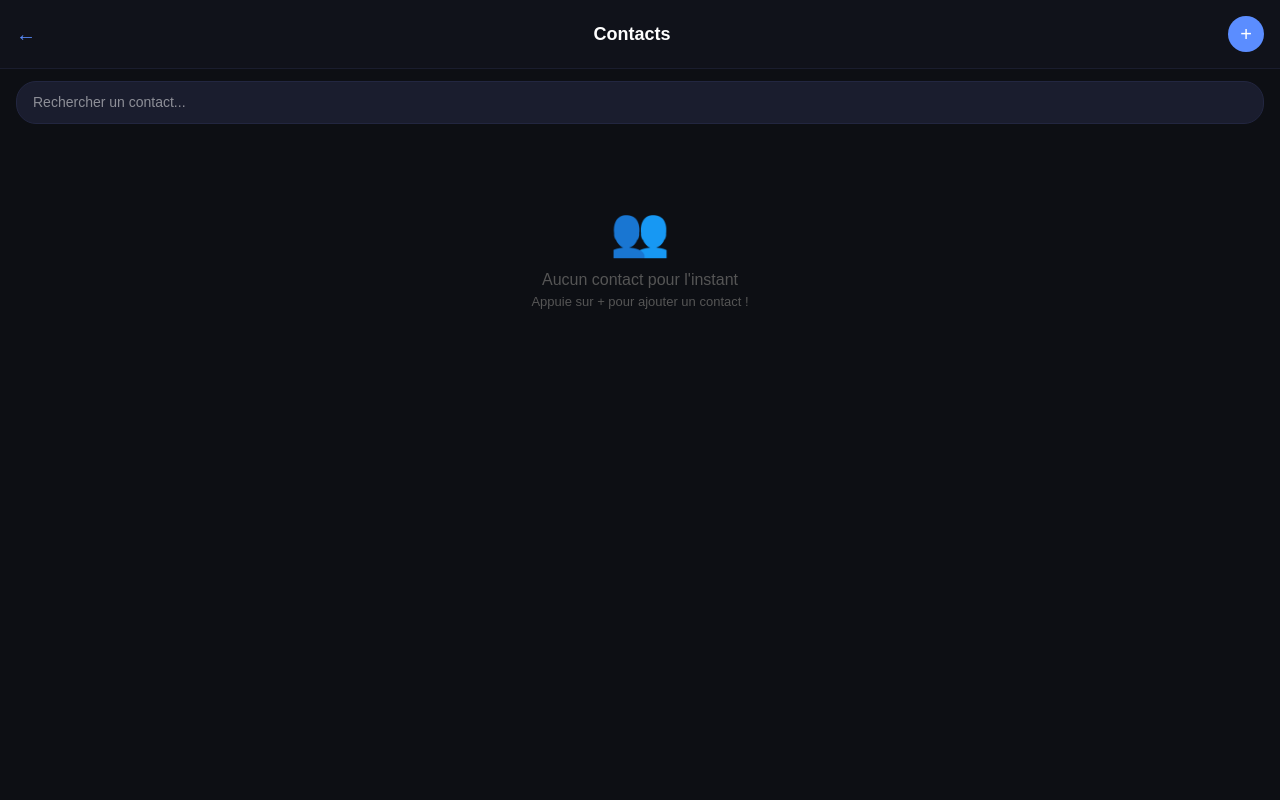
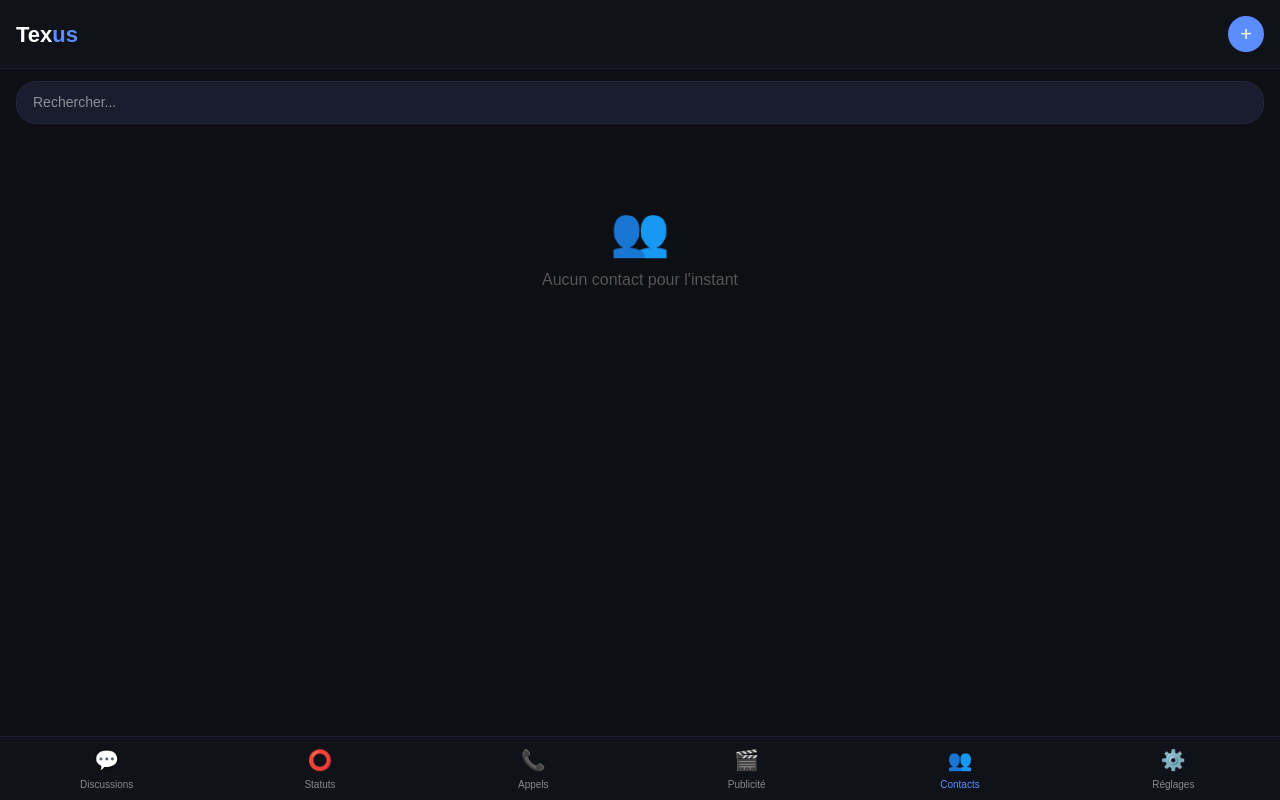
Before and after one commit to mathieulerichard208-dev/Texus, a Next.js app: page /contacts in a window 1280 px wide. Built offline with nearby package versions, Linux system fonts and the light colour scheme.

Commit message:
add BottomNav to contacts

```diff
--- a/app/contacts/page.tsx
+++ b/app/contacts/page.tsx
@@ -1,6 +1,7 @@
 'use client'
 import { useState, useEffect } from 'react'
 import { useRouter } from 'next/navigation'
+import BottomNav from '../components/BottomNav'
 
 export default function ContactsPage() {
   const router = useRouter()
@@ -17,13 +18,7 @@ export default function ContactsPage() {
 
   function addContact() {
     if (!newName.trim() || !newPhone.trim()) return
-    const contact = {
-      id: Date.now(),
-      name: newName,
-      phone: newPhone,
-      avatar: null,
-      online: false,
-    }
+    const contact = { id: Date.now(), name: newName, phone: newPhone }
     const updated = [...contacts, contact]
     setContacts(updated)
     localStorage.setItem('texus_contacts', JSON.stringify(updated))
@@ -33,60 +28,38 @@ export default function ContactsPage() {
   }
 
   const filtered = contacts.filter(c =>
-    c.name.toLowerCase().includes(search.toLowerCase()) ||
-    c.phone.includes(search)
+    c.name.toLowerCase().includes(search.toLowerCase()) || c.phone.includes(search)
   )
 
   return (
-    <main style={{minHeight:'100vh',background:'#0d0f14',fontFamily:'sans-serif'}}>
-      <div style={{background:'#10121a',padding:'16px',borderBottom:'1px solid #1a1d2e',display:'flex',alignItems:'center',justifyContent:'space-between',position:'sticky',top:0}}>
-        <button onClick={() => router.push('/discussions')} style={{background:'none',border:'none',color:'#5b8dff',fontSize:'20px',cursor:'pointer'}}>←</button>
-        <div style={{fontSize:'18px',fontWeight:700,color:'#fff'}}>Contacts</div>
+    <main style={{height:'100vh',background:'#0d0f14',display:'flex',flexDirection:'column',fontFamily:'sans-serif',overflow:'hidden'}}>
+      <div style={{background:'#10121a',padding:'16px',borderBottom:'1px solid #1a1d2e',display:'flex',alignItems:'center',justifyContent:'space-between',flexShrink:0}}>
+        <div style={{fontSize:'22px',fontWeight:700,color:'#fff'}}>Tex<span style={{color:'#5b8dff'}}>us</span></div>
         <button onClick={() => setShowAdd(!showAdd)} style={{background:'#5b8dff',color:'#fff',border:'none',borderRadius:'50%',width:'36px',height:'36px',fontSize:'20px',cursor:'pointer'}}>+</button>
       </div>
 
       {showAdd && (
-        <div style={{background:'#10121a',padding:'16px',borderBottom:'1px solid #1a1d2e'}}>
-          <input
-            value={newName}
-            onChange={e => setNewName(e.target.value)}
-            placeholder="Nom du contact"
-            style={{width:'100%',background:'#1a1d2e',border:'1px solid #222640',borderRadius:'10px',padding:'12px',color:'#fff',fontSize:'14px',boxSizing:'border-box',marginBottom:'8px'}}
-          />
-          <input
-            value={newPhone}
-            onChange={e => setNewPhone(e.target.value)}
-            placeholder="+229 60 00 00 00"
-            style={{width:'100%',background:'#1a1d2e',border:'1px solid #222640',borderRadius:'10px',padding:'12px',color:'#fff',fontSize:'14px',boxSizing:'border-box',marginBottom:'8px'}}
-          />
-          <button onClick={addContact} style={{width:'100%',background:'#5b8dff',color:'#fff',border:'none',borderRadius:'10px',padding:'12px',fontSize:'14px',fontWeight:600,cursor:'pointer'}}>
-            Ajouter
-          </button>
+        <div style={{background:'#10121a',padding:'16px',borderBottom:'1px solid #1a1d2e',flexShrink:0}}>
+          <input value={newName} onChange={e => setNewName(e.target.value)} placeholder="Nom" style={{width:'100%',background:'#1a1d2e',border:'1px solid #222640',borderRadius:'10px',padding:'12px',color:'#fff',fontSize:'14px',boxSizing:'border-box',marginBottom:'8px'}} />
+          <input value={newPhone} onChange={e => setNewPhone(e.target.value)} placeholder="+229 60 00 00 00" style={{width:'100%',background:'#1a1d2e',border:'1px solid #222640',borderRadius:'10px',padding:'12px',color:'#fff',fontSize:'14px',boxSizing:'border-box',marginBottom:'8px'}} />
+          <button onClick={addContact} style={{width:'100%',background:'#5b8dff',color:'#fff',border:'none',borderRadius:'10px',padding:'12px',fontSize:'14px',fontWeight:600,cursor:'pointer'}}>Ajouter</button>
         </div>
       )}
 
-      <div style={{padding:'12px 16px'}}>
-        <input
-          value={search}
-          onChange={e => setSearch(e.target.value)}
-          placeholder="Rechercher un contact..."
-          style={{width:'100%',background:'#1a1d2e',border:'1px solid #222640',borderRadius:'20px',padding:'10px 16px',color:'#fff',fontSize:'14px',boxSizing:'border-box'}}
-        />
+      <div style={{padding:'12px 16px',flexShrink:0}}>
+        <input value={search} onChange={e => setSearch(e.target.value)} placeholder="Rechercher..." style={{width:'100%',background:'#1a1d2e',border:'1px solid #222640',borderRadius:'20px',padding:'10px 16px',color:'#fff',fontSize:'14px',boxSizing:'border-box'}} />
       </div>
 
-      <div>
+      <div style={{flex:1,overflowY:'auto'}}>
         {filtered.length === 0 && (
           <div style={{textAlign:'center',color:'#555',marginTop:'60px'}}>
             <div style={{fontSize:'48px'}}>👥</div>
             <p>Aucun contact pour l'instant</p>
-            <p style={{fontSize:'13px'}}>Appuie sur + pour ajouter un contact !</p>
           </div>
         )}
         {filtered.map(contact => (
           <div key={contact.id} onClick={() => router.push('/chat')} style={{display:'flex',alignItems:'center',padding:'12px 16px',borderBottom:'1px solid #1a1d2e',cursor:'pointer'}}>
-            <div style={{width:'48px',height:'48px',borderRadius:'50%',background:'#1a1d2e',display:'flex',alignItems:'center',justifyContent:'center',fontSize:'22px',marginRight:'12px'}}>
-              👤
-            </div>
+            <div style={{width:'48px',height:'48px',borderRadius:'50%',background:'#1a1d2e',display:'flex',alignItems:'center',justifyContent:'center',fontSize:'22px',marginRight:'12px'}}>👤</div>
             <div style={{flex:1}}>
               <div style={{color:'#fff',fontSize:'15px',fontWeight:600}}>{contact.name}</div>
               <div style={{color:'#888',fontSize:'13px'}}>{contact.phone}</div>
@@ -95,6 +68,8 @@ export default function ContactsPage() {
           </div>
         ))}
       </div>
+
+      <BottomNav current="contacts" />
     </main>
   )
 }
```
